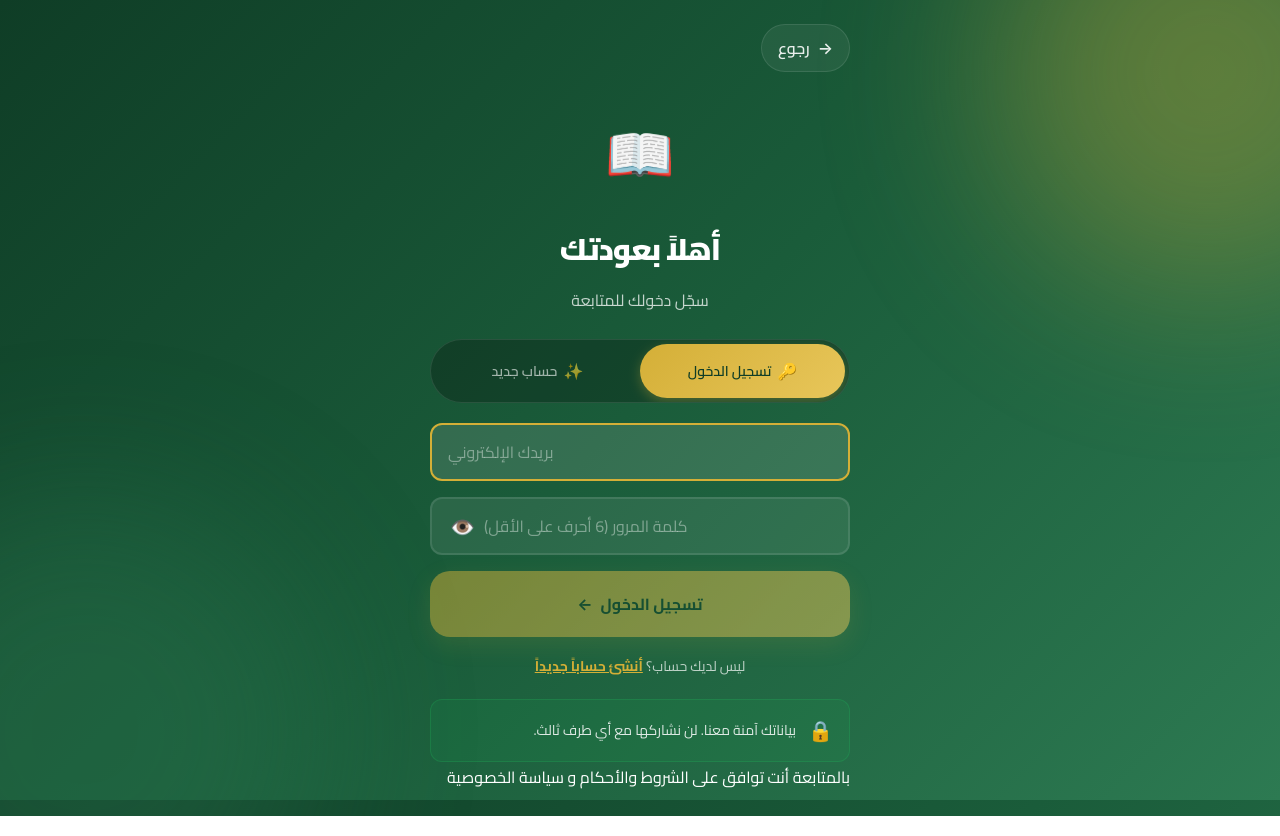
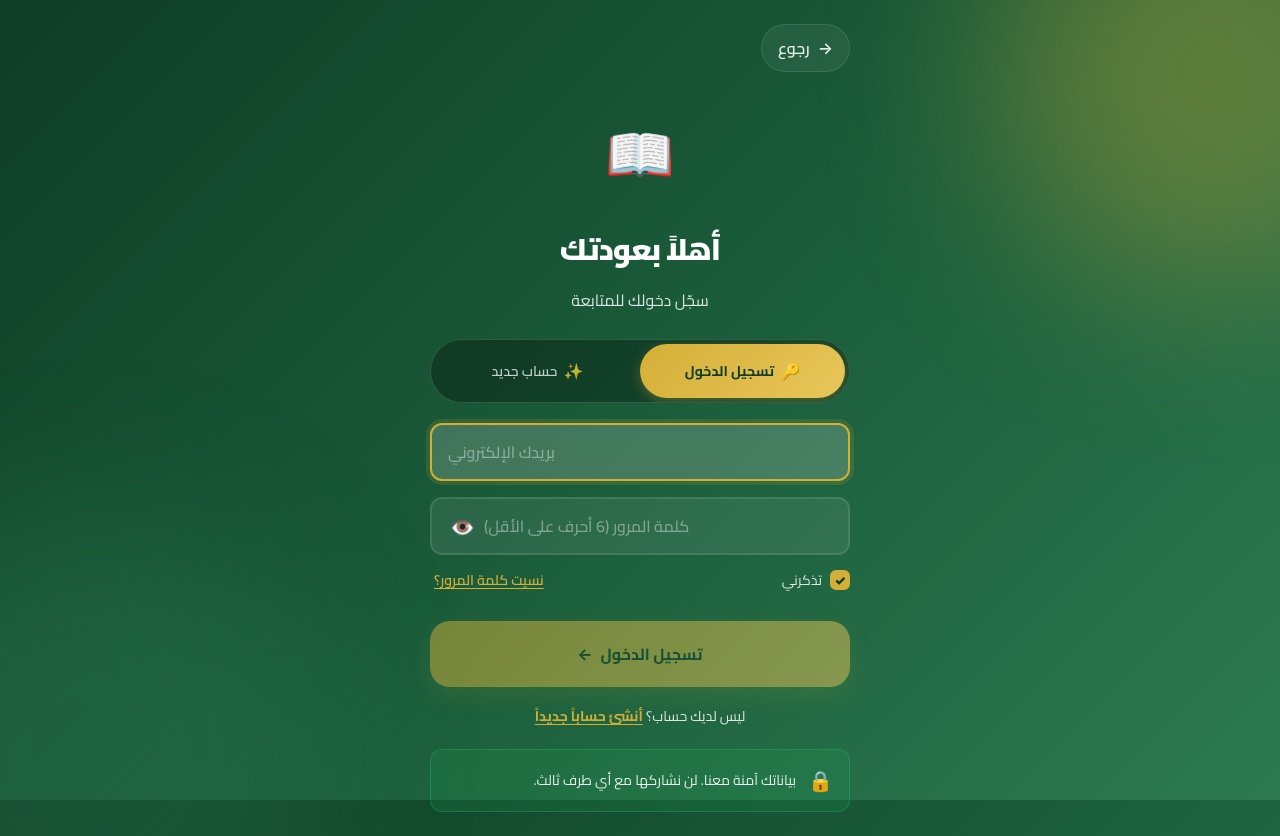
Before and after one commit to jude84162-sys/diwan, a React (Vite) app in the folder frontend/: page /login in a window 1280 px wide. Built offline with nearby package versions, Linux system fonts and the light colour scheme.

Commit message:
UX improvements

```diff
--- a/frontend/src/pages/Expenses.tsx
+++ b/frontend/src/pages/Expenses.tsx
@@ -97,7 +97,7 @@ function Expenses() {
 
         <div className="expenses-header">
           <h1 className="expenses-title">المصاريف</h1>
-          <p className="expenses-sub">تابع كل ريال يخرج من جيبك</p>
+          <p className="expenses-sub">تابع كل مبلغ يخرج من جيبك</p>
         </div>
 
         <div className="summary-card">
--- a/frontend/src/pages/Login.css
+++ b/frontend/src/pages/Login.css
@@ -1,4 +1,4 @@
-.login-content { max-width: 420px; }
+.login-content { max-width: 480px; }
 
 .login-header {
   text-align: center;
@@ -22,7 +22,7 @@
 
 .login-sub {
   font-size: var(--text-base);
-  color: rgba(255, 255, 255, 0.75);
+  color: rgba(255, 255, 255, 0.85);
 }
 
 /* Tabs */
@@ -30,8 +30,8 @@
   position: relative;
   display: grid;
   grid-template-columns: 1fr 1fr;
-  background: rgba(0, 0, 0, 0.25);
-  border: 1px solid rgba(255, 255, 255, 0.1);
+  background: rgba(0, 0, 0, 0.3);
+  border: 1px solid rgba(255, 255, 255, 0.15);
   border-radius: var(--radius-full);
   padding: 4px;
   margin-bottom: var(--space-5);
@@ -48,7 +48,7 @@
   padding: var(--space-3) var(--space-2);
   background: transparent;
   border: none;
-  color: rgba(255, 255, 255, 0.6);
+  color: rgba(255, 255, 255, 0.75);
   font-size: var(--text-sm);
   font-weight: var(--weight-semibold);
   font-family: var(--font-arabic);
@@ -58,8 +58,7 @@
 }
 
 .tab-icon { font-size: 16px; }
-.tab.active { color: var(--color-primary-dark); }
-.tab:not(.active):hover { color: var(--color-white); }
+.tab.active { color: var(--color-primary-dark); font-weight: var(--weight-bold); }
 
 .tab-indicator {
   position: absolute;
@@ -74,37 +73,6 @@
   box-shadow: 0 4px 12px rgba(212, 175, 55, 0.3);
 }
 
-
-
-.social-btn:hover:not(:disabled) {
-  background: rgba(255, 255, 255, 0.1);
-  border-color: #4285F4;
-  transform: translateY(-2px);
-}
-
-.social-btn:disabled {
-  opacity: 0.6;
-  cursor: not-allowed;
-}
-
-/* Divider */
-.divider {
-  display: flex;
-  align-items: center;
-  gap: var(--space-3);
-  margin: var(--space-4) 0;
-  color: rgba(255, 255, 255, 0.5);
-  font-size: var(--text-sm);
-}
-
-.divider::before,
-.divider::after {
-  content: '';
-  flex: 1;
-  height: 1px;
-  background: rgba(255, 255, 255, 0.15);
-}
-
 /* Form */
 .login-form {
   display: flex;
@@ -117,9 +85,21 @@
   display: flex;
   flex-direction: column;
   gap: var(--space-2);
+  position: relative;
 }
 
 .password-group { position: relative; }
+
+.input-check {
+  position: absolute;
+  left: 16px;
+  top: 50%;
+  transform: translateY(-50%);
+  color: #86efac;
+  font-size: 18px;
+  font-weight: bold;
+  animation: check-pop 0.3s var(--ease-spring);
+}
 
 .password-toggle {
   position: absolute;
@@ -132,15 +112,16 @@
   cursor: pointer;
   padding: var(--space-2);
   transition: transform var(--duration-base);
+  z-index: 2;
 }
 
 .password-toggle:hover {
-  transform: translateY(-50%) scale(1.1);
+  transform: translateY(-50%) scale(1.15);
 }
 
 .note-input {
-  background: rgba(255, 255, 255, 0.08);
-  border: 2px solid rgba(255, 255, 255, 0.1);
+  background: rgba(255, 255, 255, 0.12);
+  border: 2px solid rgba(255, 255, 255, 0.18);
   border-radius: var(--radius-xl);
   padding: 16px var(--space-4);
   font-size: var(--text-base);
@@ -153,12 +134,14 @@
 }
 
 .note-input::placeholder {
-  color: rgba(255, 255, 255, 0.4);
+  color: rgba(255, 255, 255, 0.55);
+  font-weight: 500;
 }
 
 .note-input:focus {
   border-color: var(--color-gold);
-  background: rgba(255, 255, 255, 0.12);
+  background: rgba(255, 255, 255, 0.18);
+  box-shadow: 0 0 0 4px rgba(212, 175, 55, 0.15);
 }
 
 .note-input[dir="ltr"] {
@@ -170,6 +153,75 @@
   padding-left: 52px;
 }
 
+/* Login Extras */
+.login-extras {
+  display: flex;
+  align-items: center;
+  justify-content: space-between;
+  gap: var(--space-3);
+  margin-top: calc(var(--space-2) * -1);
+}
+
+.remember-me {
+  display: flex;
+  align-items: center;
+  gap: var(--space-2);
+  cursor: pointer;
+  font-size: var(--text-sm);
+  color: rgba(255, 255, 255, 0.85);
+  font-family: var(--font-arabic);
+  user-select: none;
+}
+
+.remember-me input[type="checkbox"] {
+  position: absolute;
+  opacity: 0;
+  width: 0;
+  height: 0;
+}
+
+.checkbox-mark {
+  width: 20px;
+  height: 20px;
+  border-radius: 6px;
+  border: 2px solid rgba(255, 255, 255, 0.3);
+  background: rgba(255, 255, 255, 0.05);
+  display: flex;
+  align-items: center;
+  justify-content: center;
+  transition: all 0.2s ease;
+  flex-shrink: 0;
+}
+
+.remember-me input:checked + .checkbox-mark {
+  background: var(--color-gold);
+  border-color: var(--color-gold);
+}
+
+.remember-me input:checked + .checkbox-mark::after {
+  content: '✓';
+  color: var(--color-primary-dark);
+  font-size: 13px;
+  font-weight: 900;
+}
+
+.forgot-link {
+  background: transparent;
+  border: none;
+  color: var(--color-gold);
+  font-size: var(--text-sm);
+  font-weight: var(--weight-semibold);
+  cursor: pointer;
+  font-family: var(--font-arabic);
+  text-decoration: underline;
+  text-underline-offset: 3px;
+  padding: 4px;
+}
+
+.forgot-link:hover {
+  color: var(--color-gold-light);
+}
+
 /* Error */
 .error-msg {
   display: flex;
@@ -178,14 +230,18 @@
   color: #fecaca;
   font-size: var(--text-sm);
   padding: var(--space-3) var(--space-4);
-  background: rgba(239, 68, 68, 0.15);
-  border: 1px solid rgba(239, 68, 68, 0.3);
+  background: rgba(239, 68, 68, 0.2);
+  border: 1px solid rgba(239, 68, 68, 0.4);
   border-radius: var(--radius-md);
   animation: shake 0.4s var(--ease-out);
+  font-family: var(--font-arabic);
 }
 
 /* Submit */
-.login-submit { position: relative; }
+.login-submit {
+  position: relative;
+  margin-top: var(--space-2);
+}
 
 .spinner {
   width: 18px;
@@ -200,8 +256,9 @@
 .switch-text {
   text-align: center;
   font-size: var(--text-sm);
-  color: rgba(255, 255, 255, 0.7);
+  color: rgba(255, 255, 255, 0.85);
   margin-bottom: var(--space-5);
+  font-family: var(--font-arabic);
 }
 
 .switch-link {
@@ -213,6 +270,7 @@
   font-family: var(--font-arabic);
   font-size: var(--text-sm);
   text-decoration: underline;
+  text-underline-offset: 3px;
   padding: 0;
 }
 
@@ -224,15 +282,16 @@
   align-items: center;
   gap: var(--space-3);
   padding: var(--space-3) var(--space-4);
-  background: rgba(34, 197, 94, 0.08);
-  border: 1px solid rgba(34, 197, 94, 0.2);
+  background: rgba(34, 197, 94, 0.12);
+  border: 1px solid rgba(34, 197, 94, 0.3);
   border-radius: var(--radius-md);
 }
 
 .login-info p {
   font-size: var(--text-sm);
-  color: rgba(255, 255, 255, 0.85);
+  color: rgba(255, 255, 255, 0.9);
   line-height: var(--leading-normal);
+  font-family: var(--font-arabic);
 }
 
 .info-icon { font-size: 20px; flex-shrink: 0; }
@@ -253,6 +312,12 @@
   to { transform: rotate(360deg); }
 }
 
+@keyframes check-pop {
+  0% { transform: translateY(-50%) scale(0); }
+  50% { transform: translateY(-50%) scale(1.2); }
+  100% { transform: translateY(-50%) scale(1); }
+}
+
 @media (max-width: 400px) {
   .login-title { font-size: var(--text-2xl); }
   .login-icon { font-size: 44px; }
--- a/frontend/src/pages/Login.tsx
+++ b/frontend/src/pages/Login.tsx
@@ -16,6 +16,7 @@ function Login() {
   const [email, setEmail] = useState('')
   const [password, setPassword] = useState('')
   const [showPassword, setShowPassword] = useState(false)
+  const [rememberMe, setRememberMe] = useState(true)
   const [loading, setLoading] = useState(false)
   const [error, setError] = useState('')
   const navigate = useNavigate()
@@ -56,19 +57,31 @@ function Login() {
           name: result.user.displayName,
         }))
       }
+
+      if (rememberMe) {
+        localStorage.setItem('diwan_remembered_email', email)
+      } else {
+        localStorage.removeItem('diwan_remembered_email')
+      }
+
       navigate('/dashboard')
     } catch (err: any) {
-      let message = 'حدث خطأ'
+      // رسائل عامة للأمان
+      let message = 'البريد الإلكتروني أو كلمة المرور غير صحيحة'
       if (err.code === 'auth/email-already-in-use') message = 'هذا الإيميل مسجّل مسبقاً'
-      else if (err.code === 'auth/invalid-email') message = 'الإيميل غير صحيح'
       else if (err.code === 'auth/weak-password') message = 'كلمة المرور ضعيفة (6 أحرف على الأقل)'
-      else if (err.code === 'auth/user-not-found') message = 'لا يوجد حساب بهذا الإيميل'
-      else if (err.code === 'auth/wrong-password') message = 'كلمة المرور غير صحيحة'
-      else if (err.code === 'auth/too-many-requests') message = 'محاولات كثيرة — حاول لاحقاً'
       setError(message)
     } finally {
       setLoading(false)
     }
+  }
+
+  const handleForgotPassword = () => {
+    if (!email) {
+      setError('أدخل بريدك الإلكتروني أولاً')
+      return
+    }
+    alert(`📧 سيتم إرسال رابط إعادة التعيين إلى:\n${email}\n\n(قريباً — يحتاج Firebase حقيقي)`)
   }
 
   return (
@@ -94,7 +107,7 @@ function Login() {
           </p>
         </div>
 
-        {/* Tabs */}
+        {/* Tabs - فقط للتبديل */}
         <div className="tabs">
           <button
             type="button"
@@ -118,7 +131,6 @@ function Login() {
           ></div>
         </div>
 
-        {/* Form */}
         <form onSubmit={handleSubmit} className="login-form">
           {isSignup && (
             <div className="input-group">
@@ -147,6 +159,9 @@ function Login() {
               autoFocus={!isSignup}
               required
             />
+            {email && isValidEmail && (
+              <span className="input-check">✓</span>
+            )}
           </div>
 
           <div className="input-group password-group">
@@ -165,10 +180,34 @@ function Login() {
               className="password-toggle"
               onClick={() => setShowPassword(!showPassword)}
               aria-label="إظهار كلمة المرور"
+              tabIndex={-1}
             >
               {showPassword ? '🙈' : '👁️'}
             </button>
           </div>
+
+          {/* Remember Me + Forgot Password */}
+          {!isSignup && (
+            <div className="login-extras">
+              <label className="remember-me">
+                <input
+                  type="checkbox"
+                  checked={rememberMe}
+                  onChange={(e) => setRememberMe(e.target.checked)}
+                />
+                <span className="checkbox-mark"></span>
+                <span>تذكرني</span>
+              </label>
+
+              <button
+                type="button"
+                className="forgot-link"
+                onClick={handleForgotPassword}
+              >
+                نسيت كلمة المرور؟
+              </button>
+            </div>
+          )}
 
           {error && (
             <p className="error-msg">
@@ -196,28 +235,24 @@ function Login() {
           </button>
         </form>
 
+        {/* Switch بدون تكرار */}
+        {!isSignup && (
           <p className="switch-text">
-          {isSignup ? 'لديك حساب بالفعل؟' : 'ليس لديك حساب؟'}{' '}
+            ليس لديك حساب؟{' '}
             <button
               type="button"
               className="switch-link"
-            onClick={() => switchTab(isSignup ? 'login' : 'signup')}
+              onClick={() => switchTab('signup')}
             >
-            {isSignup ? 'سجّل دخولك' : 'أنشئ حساباً جديداً'}
+              أنشئ حساباً جديداً
             </button>
           </p>
+        )}
 
         <div className="login-info">
           <span className="info-icon">🔒</span>
           <p>بياناتك آمنة معنا. لن نشاركها مع أي طرف ثالث.</p>
         </div>
-
-        <p className="login-terms">
-          بالمتابعة أنت توافق على{' '}
-          <a href="/terms">الشروط والأحكام</a>
-          {' '}و{' '}
-          <a href="/privacy">سياسة الخصوصية</a>
-        </p>
       </div>
     </div>
   )
--- a/frontend/src/styles/global.css
+++ b/frontend/src/styles/global.css
@@ -35,6 +35,7 @@ input { font-family: var(--font-arabic); }
    ========================================== */
 
 .btn-primary {
+  color: #0f3d26 !important;
   display: flex;
   align-items: center;
   justify-content: center;
```
Also changed, not shown: frontend/src/components/PageHeader.css (added, +80 -0 lines), frontend/src/components/PageHeader.tsx (added, +41 -0 lines). Lines whose indentation alone changed are shown as unchanged.
